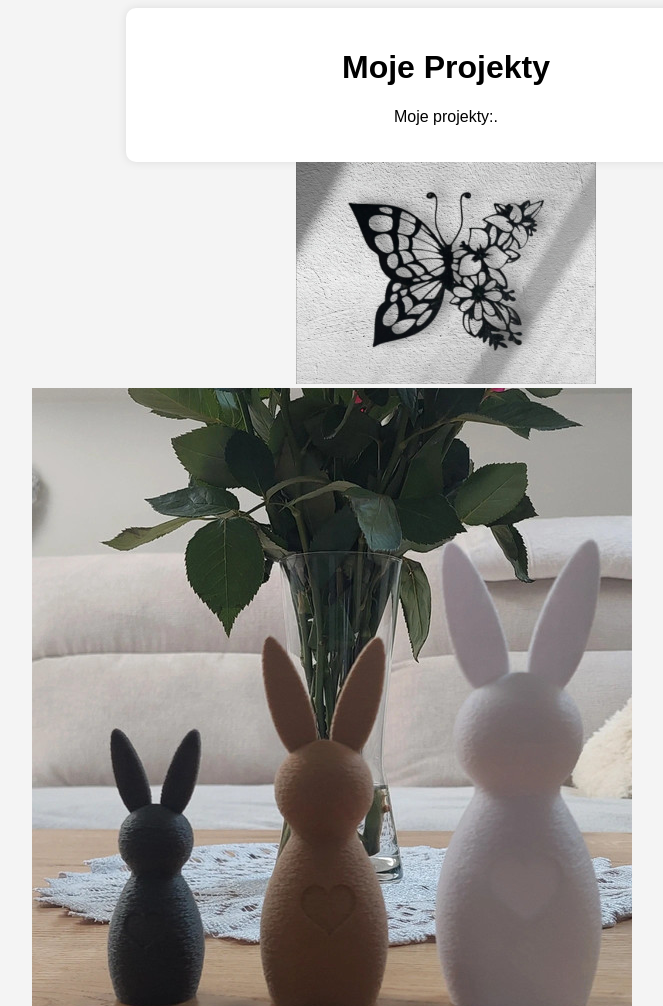
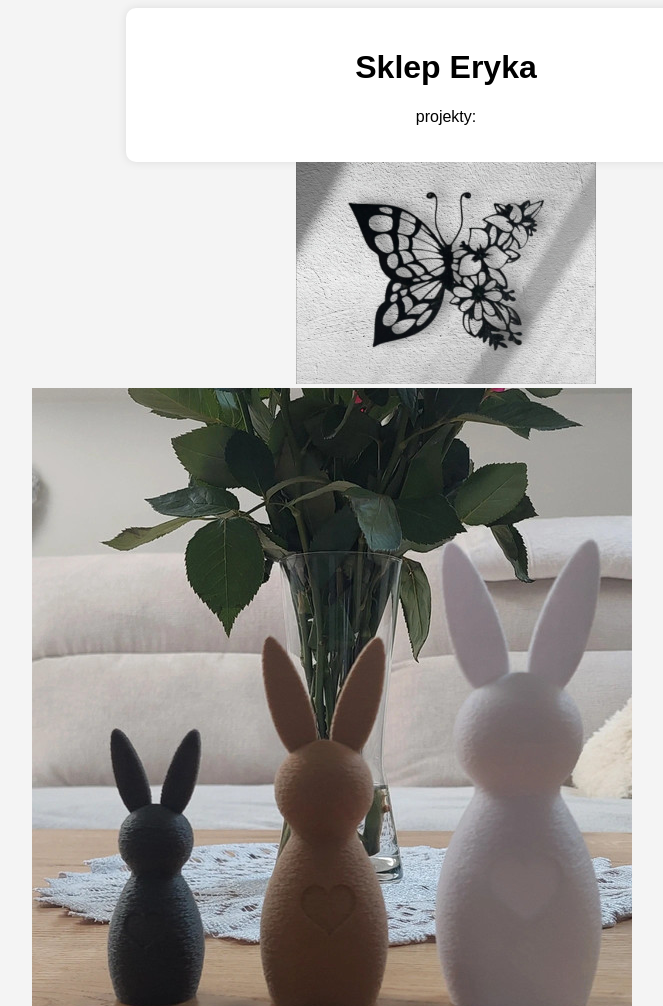
Before and after one commit to EricsonArt/projekty-sprzedaz, a plain HTML site: page index.html in a window 1280 px wide. Shown: the top 1006 px of the page, without its empty margins (194-857 px from the left). Drawn offline with Linux system fonts and the light colour scheme.

Commit message:
index.html

```diff
--- a/index.html
+++ b/index.html
@@ -22,8 +22,8 @@
 </head>
 <body>
     <div class="container">
-        <h1>Moje Projekty</h1>
-        <p>Moje projekty:.</p>
+        <h1>Sklep Eryka</h1>
+        <p>projekty:</p>
     </div>
 </body>
 </html>
```
